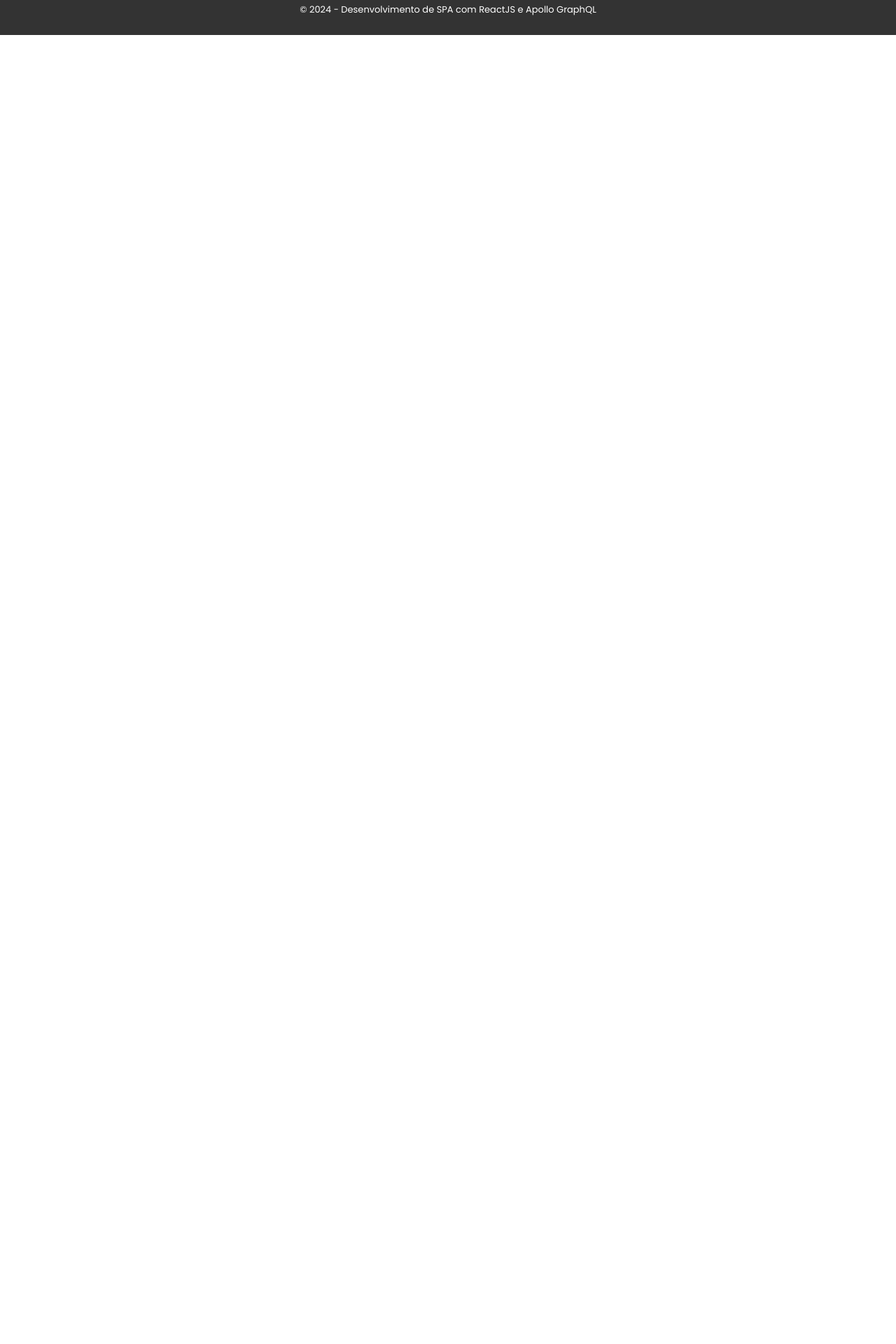
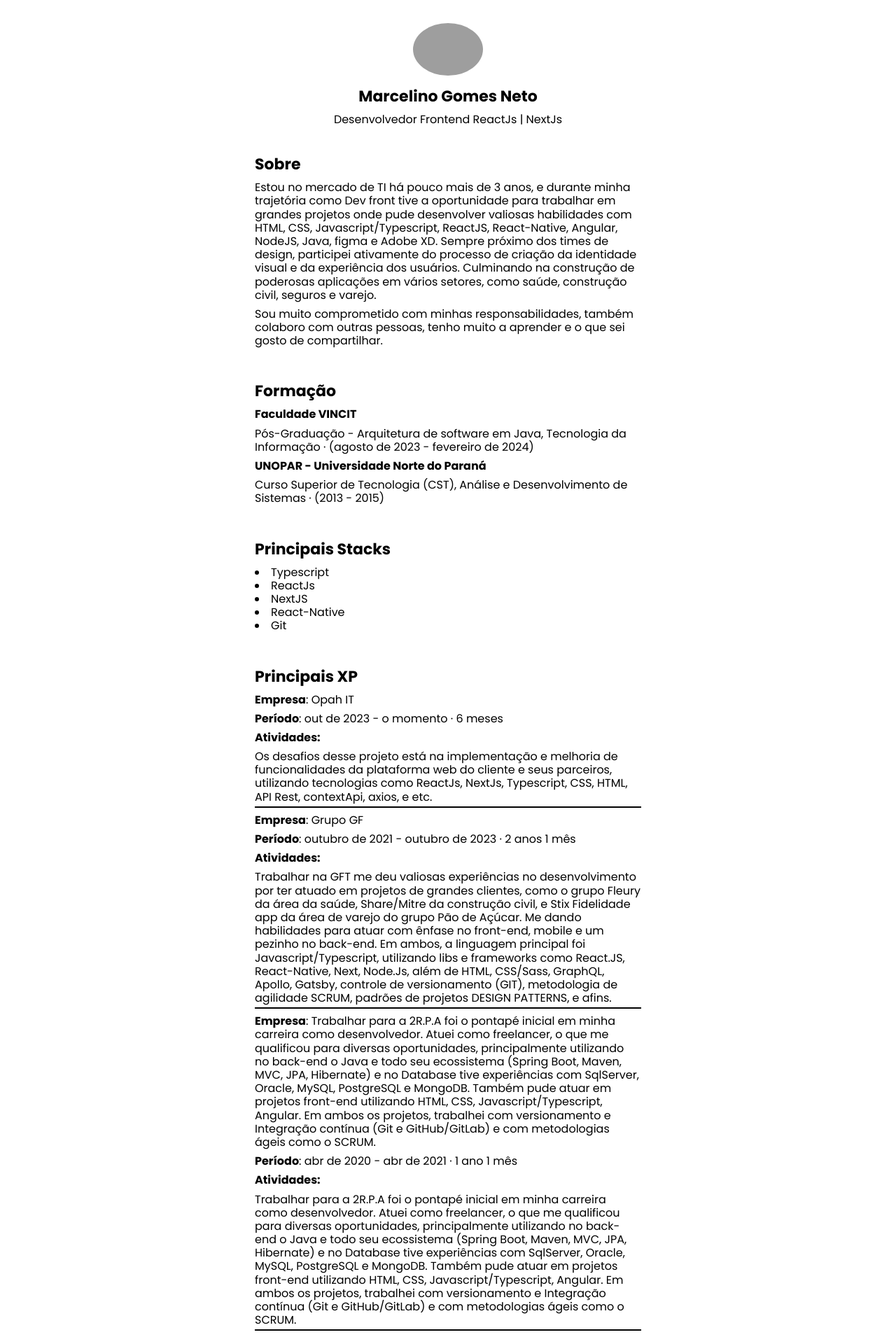
Before and after one commit to MarcelinoGNeto/react-apollo, a React (Create React App) app: page /about in a window 1280 px wide. Shown: the part 120-2040 px from the top of the page at 70% size. Before the commit the page ends 800 px from the top, so only its background shows below. Built offline with nearby package versions, Linux system fonts and the light colour scheme; no server answers; grey boxes are pictures that could not be loaded.

Commit message:
feat: add about page

```diff
--- a/src/components/displayLocations/index.tsx
+++ b/src/components/displayLocations/index.tsx
@@ -16,13 +16,16 @@ export const DisplayLocations = () => {
   if (error) return <p>Error : {error.message}</p>;
 
   return data.locations.map(({ id, name, description, photo }: Location) => (
-    <div key={id}>
-      <h3>{name}</h3>
+    <S.Container key={id}>
+      <S.H3>{name}</S.H3>
+      <S.ImgContainer>
+
       <img width="400" height="250" alt="location-reference" src={`${photo}`} />
-      <br />
+      </S.ImgContainer>
       <b>About this location:</b>
-      <p>{description}</p>
-      <br />
-    </div>
+      <S.TextContainer>
+        <p>{description}</p>
+      </S.TextContainer>
+    </S.Container>
   ));
 };
--- a/src/components/displayLocations/style.ts
+++ b/src/components/displayLocations/style.ts
@@ -3,3 +3,26 @@ import styled from "styled-components";
 export const Loading = styled.p`
     font-weight: 600;
 `;
+
+export const Container = styled.div`
+    display: flex;
+    flex-direction: column;
+    gap: 10px;
+    max-width: 420px;
+    border: 2px solid #4e4d7799;
+    border-radius: 5px;
+    padding: 10px;
+`;
+
+export const H3 = styled.h3`
+    font-size: 22px;
+`;
+
+export const ImgContainer = styled.div`
+    padding: 10px;
+`;
+
+export const TextContainer = styled.div`
+    background-color: azure;
+    padding: 10px;
+`;
--- a/src/components/footer/index.tsx
+++ b/src/components/footer/index.tsx
@@ -7,7 +7,7 @@ const Footer: React.FC = () => {
 
   return (
     <S.Footer>
-      <S.Paragraph>&copy; 2024 - Desenvolvimento de SPA com ReactJS e Apollo GraphQL</S.Paragraph>
+      <S.Paragraph>&copy; 2024 - Desenvolvimento de SPA com ReactJS e Apollo GraphQL - Marcelino Gomes Neto</S.Paragraph>
     </S.Footer>
   );
 };
--- a/src/pages/About/index.tsx
+++ b/src/pages/About/index.tsx
@@ -1,10 +1,145 @@
+import * as S from "./style";
 
 function AboutPage() {
-
   return (
-    <div>
-      <h2>About Page 🚀</h2>
-    </div>
+    <S.Container>
+      <S.H2>About Me</S.H2>
+      <S.Content>
+        <S.UserInfo>
+          <img
+            src="https://github.com/MarcelinoGNeto.png"
+            alt="imagem de perfil do Marcelino"
+            style={{
+              borderRadius: "100%",
+              width: "100px",
+              marginBottom: "16px",
+            }}
+          />
+          <S.H3>Marcelino Gomes Neto</S.H3>
+          <S.Text>Desenvolvedor Frontend ReactJs | NextJs</S.Text>
+        </S.UserInfo>
+        <S.Section>
+          <S.H3>Sobre</S.H3>
+          <S.Text>
+            Estou no mercado de TI há pouco mais de 3 anos, e durante minha
+            trajetória como Dev front tive a oportunidade para trabalhar em
+            grandes projetos onde pude desenvolver valiosas habilidades com
+            HTML, CSS, Javascript/Typescript, ReactJS, React-Native, Angular,
+            NodeJS, Java, figma e Adobe XD. Sempre próximo dos times de design,
+            participei ativamente do processo de criação da identidade visual e
+            da experiência dos usuários. Culminando na construção de poderosas
+            aplicações em vários setores, como saúde, construção civil, seguros
+            e varejo.
+          </S.Text>
+          <S.Text>
+            Sou muito comprometido com minhas responsabilidades, também colaboro
+            com outras pessoas, tenho muito a aprender e o que sei gosto de
+            compartilhar.
+          </S.Text>
+        </S.Section>
+        <S.Section>
+          <S.H3>Formação</S.H3>
+          <S.Text>
+              <strong>Faculdade VINCIT</strong>
+            </S.Text>
+            <S.Text>
+            Pós-Graduação - Arquitetura de software em Java, Tecnologia da Informação · (agosto de 2023 - fevereiro de 2024)
+            </S.Text>
+          <S.Text>
+              <strong>UNOPAR - Universidade Norte do Paraná</strong>
+            </S.Text>
+            <S.Text>
+            Curso Superior de Tecnologia (CST), Análise e Desenvolvimento de Sistemas · (2013 - 2015)
+            </S.Text>
+        </S.Section>
+        <S.Section>
+          <S.H3>Principais Stacks</S.H3>
+          <S.Text>
+            <li>Typescript</li>
+            <li>ReactJs</li>
+            <li>NextJS</li>
+            <li>React-Native</li>
+            <li>Git</li>
+          </S.Text>
+        </S.Section>
+        <S.Section>
+          <S.H3>Principais XP</S.H3>
+          <S.XpContent>
+            <S.Text>
+              <strong>Empresa</strong>: Opah IT
+            </S.Text>
+            <S.Text>
+              <strong>Período</strong>: out de 2023 - o momento · 6 meses
+            </S.Text>
+            <S.Text>
+              <strong>Atividades:</strong>
+            </S.Text>
+            <S.Text>
+              Os desafios desse projeto está na implementação e melhoria de
+              funcionalidades da plataforma web do cliente e seus parceiros,
+              utilizando tecnologias como ReactJs, NextJs, Typescript, CSS,
+              HTML, API Rest, contextApi, axios, e etc.
+            </S.Text>
+          </S.XpContent>
+          <S.XpContent>
+            <S.Text>
+              <strong>Empresa</strong>: Grupo GF
+            </S.Text>
+            <S.Text>
+              <strong>Período</strong>: outubro de 2021 - outubro de 2023 · 2
+              anos 1 mês
+            </S.Text>
+            <S.Text>
+              <strong>Atividades:</strong>
+            </S.Text>
+            <S.Text>
+              Trabalhar na GFT me deu valiosas experiências no desenvolvimento
+              por ter atuado em projetos de grandes clientes, como o grupo
+              Fleury da área da saúde, Share/Mitre da construção civil, e Stix
+              Fidelidade app da área de varejo do grupo Pão de Açúcar. Me dando
+              habilidades para atuar com ênfase no front-end, mobile e um
+              pezinho no back-end. Em ambos, a linguagem principal foi
+              Javascript/Typescript, utilizando libs e frameworks como React.JS,
+              React-Native, Next, Node.Js, além de HTML, CSS/Sass, GraphQL,
+              Apollo, Gatsby, controle de versionamento (GIT), metodologia de
+              agilidade SCRUM, padrões de projetos DESIGN PATTERNS, e afins.
+            </S.Text>
+          </S.XpContent>
+          <S.XpContent>
+            <S.Text>
+              <strong>Empresa</strong>: Trabalhar para a 2R.P.A foi o pontapé
+              inicial em minha carreira como desenvolvedor. Atuei como
+              freelancer, o que me qualificou para diversas oportunidades,
+              principalmente utilizando no back-end o Java e todo seu
+              ecossistema (Spring Boot, Maven, MVC, JPA, Hibernate) e no
+              Database tive experiências com SqlServer, Oracle, MySQL,
+              PostgreSQL e MongoDB. Também pude atuar em projetos front-end
+              utilizando HTML, CSS, Javascript/Typescript, Angular. Em ambos os
+              projetos, trabalhei com versionamento e Integração contínua (Git e
+              GitHub/GitLab) e com metodologias ágeis como o SCRUM.
+            </S.Text>
+            <S.Text>
+              <strong>Período</strong>: abr de 2020 - abr de 2021 · 1 ano 1 mês
+            </S.Text>
+            <S.Text>
+              <strong>Atividades:</strong>
+            </S.Text>
+            <S.Text>
+              Trabalhar para a 2R.P.A foi o pontapé inicial em minha carreira
+              como desenvolvedor. Atuei como freelancer, o que me qualificou
+              para diversas oportunidades, principalmente utilizando no back-end
+              o Java e todo seu ecossistema (Spring Boot, Maven, MVC, JPA,
+              Hibernate) e no Database tive experiências com SqlServer, Oracle,
+              MySQL, PostgreSQL e MongoDB. Também pude atuar em projetos
+              front-end utilizando HTML, CSS, Javascript/Typescript, Angular. Em
+              ambos os projetos, trabalhei com versionamento e Integração
+              contínua (Git e GitHub/GitLab) e com metodologias ágeis como o
+              SCRUM.
+            </S.Text>
+          </S.XpContent>
+        </S.Section>
+      </S.Content>
+    </S.Container>
   );
 }
 
--- /dev/null
+++ b/src/pages/About/style.ts
@@ -0,0 +1,56 @@
+import styled from "styled-components";
+
+export const Container = styled.div`
+    display: flex;
+    align-items: center;
+    flex-direction: column;
+    margin-bottom: 16px;
+`;
+
+export const Content = styled.div`
+  display: flex;
+  flex-direction: column;
+    max-width: 600px;
+`;
+
+export const UserInfo = styled.section`
+  text-align: center;
+  padding: 16px;
+`;
+
+export const Avatar = styled.img`
+  width: 150px;
+  height: 150px;
+  border-radius: 50%;
+  margin-bottom: 20px;
+`;
+
+export const H2 = styled.h2`
+  font-size: 24px;
+  padding: 16px;
+`;
+
+export const H3 = styled.h3`
+  font-size: 22px;
+  margin-bottom: 8px;
+`;
+
+export const TextContainer = styled.div`
+  max-width: 80%;
+`;
+
+export const Text = styled.p`
+  line-height: 1.2;
+  padding: 4px 0;
+`;
+
+export const Section = styled.section`
+  padding: 24px;
+`;
+
+export const XpContent = styled.div`
+  display: flex;
+  flex-direction: column;
+  border-bottom: 2px solid #000;
+  margin-bottom: 4px;
+`;
--- a/src/pages/Home/style.ts
+++ b/src/pages/Home/style.ts
@@ -24,7 +24,7 @@ export const Article = styled.article`
 export const H1 = styled.h1`
   font-size: 32px;
   margin-bottom: 8px;
-  `;
+`;
 
 export const H2 = styled.h1`
   font-size: 24px;
--- a/src/pages/Locations/index.tsx
+++ b/src/pages/Locations/index.tsx
@@ -1,13 +1,16 @@
 import { DisplayLocations } from "../../components/displayLocations";
+import * as S from "./style";
 
 function LocationsPage() {
 
   return (
-    <div>
-      <h2>Locations Page</h2>
-      <br />
-      <DisplayLocations />
-    </div>
+    <S.Container>
+      <S.H1>Locations Page</S.H1>
+
+      <S.ContainerCard>
+        <DisplayLocations />
+      </S.ContainerCard>
+    </S.Container>
   );
 }
 
--- /dev/null
+++ b/src/pages/Locations/style.ts
@@ -0,0 +1,22 @@
+import styled from "styled-components";
+
+export const Container = styled.div`
+    display: flex;
+    align-items: center;
+    flex-direction: column;
+    margin-bottom: 16px;
+`;
+
+export const H1 = styled.h1`
+  font-size: 32px;
+  margin-top: 16px;
+  padding: 24px;
+`;
+
+export const ContainerCard = styled.div`
+  display: flex;
+  width: 80%;
+  gap: 10px;
+  flex-wrap: wrap;
+  justify-content: center;
+`;
```
Also changed, not shown: 1 other file (tests, documents, lock files or other folders).
